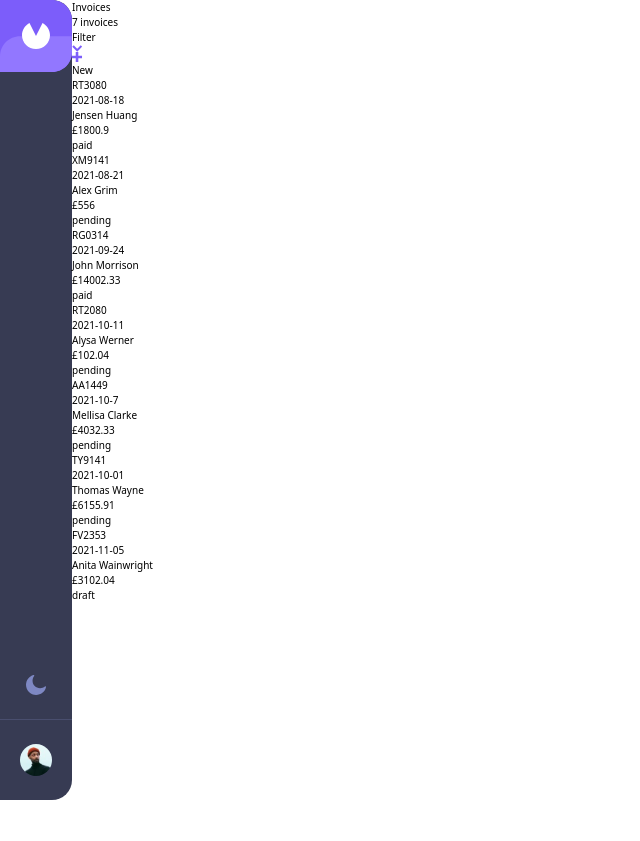
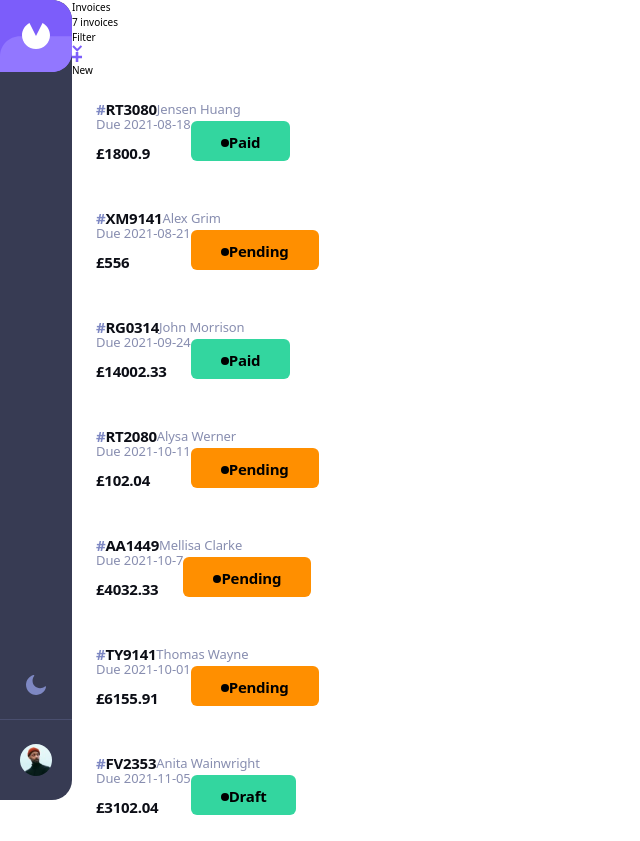
Before and after one commit to Bletfen/Invoice-App, a React (Vite) app: page / in a window 1280 px wide. Shown: the whole page, without its empty margins (0-640 px from the left). Before the commit the page ends 800 px from the top, so only its background shows below. Built offline with nearby package versions, Linux system fonts and the light colour scheme.

Commit message:
basic styles for main invoices page

```diff
--- a/data.json
+++ b/data.json
@@ -7,7 +7,7 @@
     "paymentTerms": 1,
     "clientName": "Jensen Huang",
     "clientEmail": "jensenh@mail.com",
-    "status": "paid",
+    "status": "Paid",
     "senderAddress": {
       "street": "19 Union Terrace",
       "city": "London",
@@ -24,11 +24,11 @@
       {
         "name": "Brand Guidelines",
         "quantity": 1,
-        "price": 1800.90,
-        "total": 1800.90
+        "price": 1800.9,
+        "total": 1800.9
       }
     ],
-    "total": 1800.90
+    "total": 1800.9
   },
   {
     "id": "XM9141",
@@ -38,7 +38,7 @@
     "paymentTerms": 30,
     "clientName": "Alex Grim",
     "clientEmail": "alexgrim@mail.com",
-    "status": "pending",
+    "status": "Pending",
     "senderAddress": {
       "street": "19 Union Terrace",
       "city": "London",
@@ -55,17 +55,17 @@
       {
         "name": "Banner Design",
         "quantity": 1,
-        "price": 156.00,
-        "total": 156.00
+        "price": 156.0,
+        "total": 156.0
       },
       {
         "name": "Email Design",
         "quantity": 2,
-        "price": 200.00,
-        "total": 400.00
+        "price": 200.0,
+        "total": 400.0
       }
     ],
-    "total": 556.00
+    "total": 556.0
   },
   {
     "id": "RG0314",
@@ -75,7 +75,7 @@
     "paymentTerms": 7,
     "clientName": "John Morrison",
     "clientEmail": "jm@myco.com",
-    "status": "paid",
+    "status": "Paid",
     "senderAddress": {
       "street": "19 Union Terrace",
       "city": "London",
@@ -106,7 +106,7 @@
     "paymentTerms": 1,
     "clientName": "Alysa Werner",
     "clientEmail": "alysa@email.co.uk",
-    "status": "pending",
+    "status": "Pending",
     "senderAddress": {
       "street": "19 Union Terrace",
       "city": "London",
@@ -137,7 +137,7 @@
     "paymentTerms": 7,
     "clientName": "Mellisa Clarke",
     "clientEmail": "mellisa.clarke@example.com",
-    "status": "pending",
+    "status": "Pending",
     "senderAddress": {
       "street": "19 Union Terrace",
       "city": "London",
@@ -160,8 +160,8 @@
       {
         "name": "Brand Guidelines",
         "quantity": 1,
-        "price": 2500.00,
-        "total": 2500.00
+        "price": 2500.0,
+        "total": 2500.0
       }
     ],
     "total": 4032.33
@@ -174,7 +174,7 @@
     "paymentTerms": 30,
     "clientName": "Thomas Wayne",
     "clientEmail": "thomas@dc.com",
-    "status": "pending",
+    "status": "Pending",
     "senderAddress": {
       "street": "19 Union Terrace",
       "city": "London",
@@ -205,7 +205,7 @@
     "paymentTerms": 7,
     "clientName": "Anita Wainwright",
     "clientEmail": "",
-    "status": "draft",
+    "status": "Draft",
     "senderAddress": {
       "street": "19 Union Terrace",
       "city": "London",
--- a/src/index.css
+++ b/src/index.css
@@ -7,4 +7,9 @@ html {
 
 @theme {
   --color-header-light: #373b53;
+  --color-invoiceHeaderText-light: #0c0e16;
+  --color-invoicePText-light: #888eb0;
+  --color-paidButton-light: #33d69f;
+  --color-pendingButton-light: #ff8f00;
+  --color-draftButton-light: #383b53;
 }
--- a/src/pages/Invoices.tsx
+++ b/src/pages/Invoices.tsx
@@ -45,17 +45,83 @@ export default function Invoices() {
       <div className="flex flex-col">
         {dataBase.map((item) => (
           <Link key={item.id} to={item.id}>
-            <div>
-              <div>
+            <div
+              className="pt-[2.4rem] pb-[2.2rem]
+              px-[2.4rem]"
+            >
+              <div className="flex">
                 <div>
-                  <h2>{item.id}</h2>
-                  <p>{item.createdAt}</p>
+                  <h2
+                    className="text-[1.5rem]
+                    font-bold leading-[1.5rem]
+                    tracking-[-0.25px]
+                    text-invoiceHeaderText-light"
+                  >
+                    <span className="text-[#7e88c3]">#</span>
+                    {item.id}
+                  </h2>
+                  <p
+                    className="text-[1.3rem]
+                    font-[500] leading-[1.5rem]
+                    tracking-[-0.1px]
+                    text-invoicePText-light
+                    hidden"
+                  >
+                    <span className="text-[#888eb0]">Due </span>
+                    {item.createdAt}
+                  </p>
                 </div>
-                <span>{item.clientName}</span>
+                <span
+                  className="text-[1.3rem]
+                    font-[500] leading-[1.5rem]
+                    tracking-[-0.1px]
+                    text-invoicePText-light"
+                >
+                  {item.clientName}
+                </span>
               </div>
-              <div>
-                <p>£{item.total}</p>
-                <button>{item.status}</button>
+              <div
+                className="flex
+                items-center"
+              >
+                <div className="flex flex-col gap-[0.9rem]">
+                  <p
+                    className="text-[1.3rem]
+                    font-[500] leading-[1.5rem]
+                    tracking-[-0.1px]
+                    text-invoicePText-light"
+                  >
+                    <span className="text-[#888eb0]">Due </span>
+                    {item.createdAt}
+                  </p>
+                  <p
+                    className="text-[1.5rem]
+                    font-bold leading-[2.4rem]
+                    tracking-[-0.25px]
+                    text-invoiceHeaderText-light"
+                  >
+                    £{item.total}
+                  </p>
+                </div>
+                <button
+                  className={`px-[3rem] pt-[1.4rem] pb-[1.1rem]
+                  bg-paidButton-light rounded-[0.6rem]
+                  text-[1.5rem] font-bold leading-[1.5rem]
+                  tracking-[-0.25px]
+                  flex items-center ${
+                    item.status.toLowerCase() === "paid"
+                      ? "bg-paidButton-light"
+                      : item.status.toLowerCase() === "pending"
+                      ? "bg-pendingButton-light"
+                      : "bg-draftButton-light"
+                  }`}
+                >
+                  <div
+                    className="w-[0.8rem] h-[0.8rem]
+                    bg-black rounded-full"
+                  ></div>
+                  {item.status}
+                </button>
               </div>
             </div>
           </Link>
```
